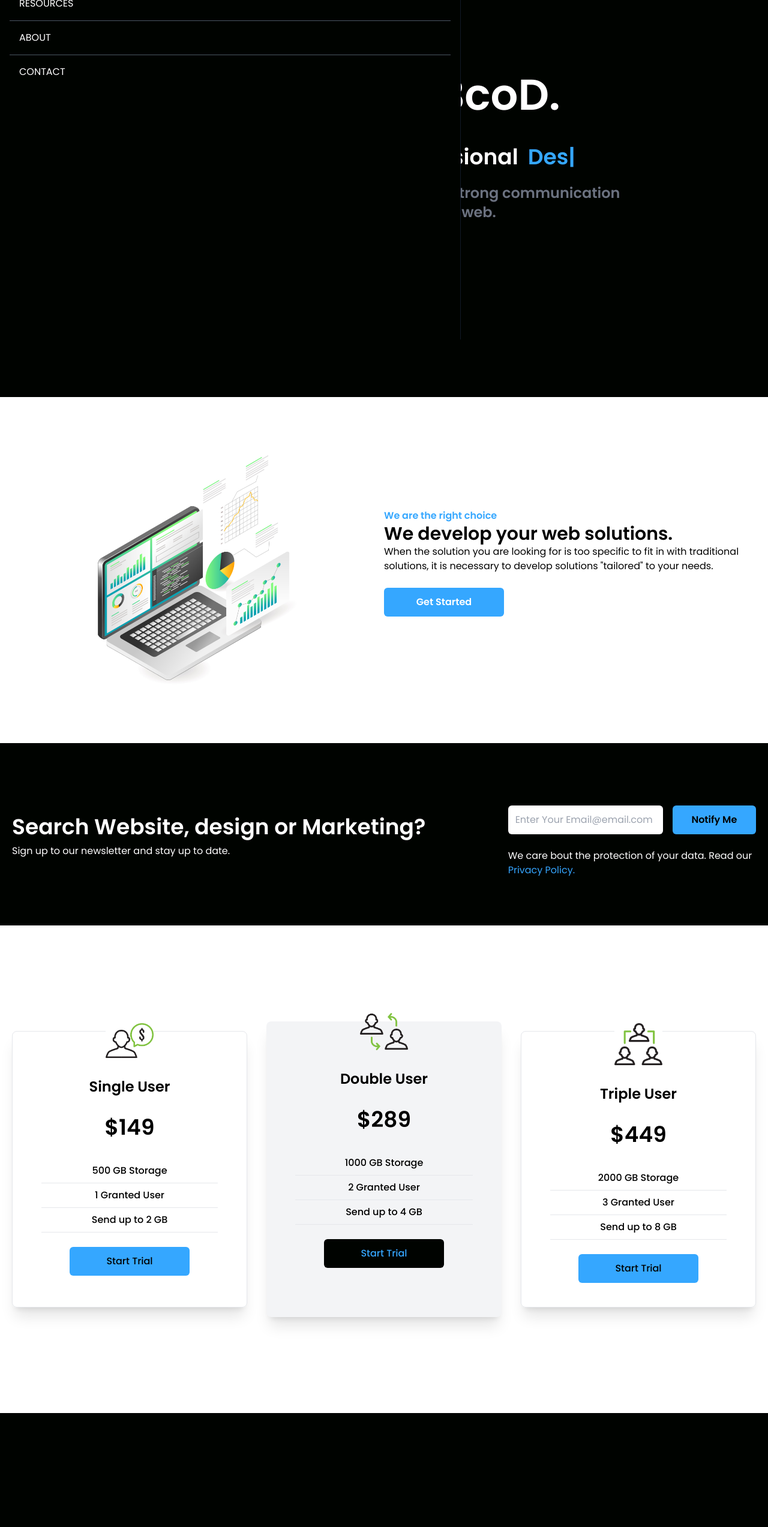
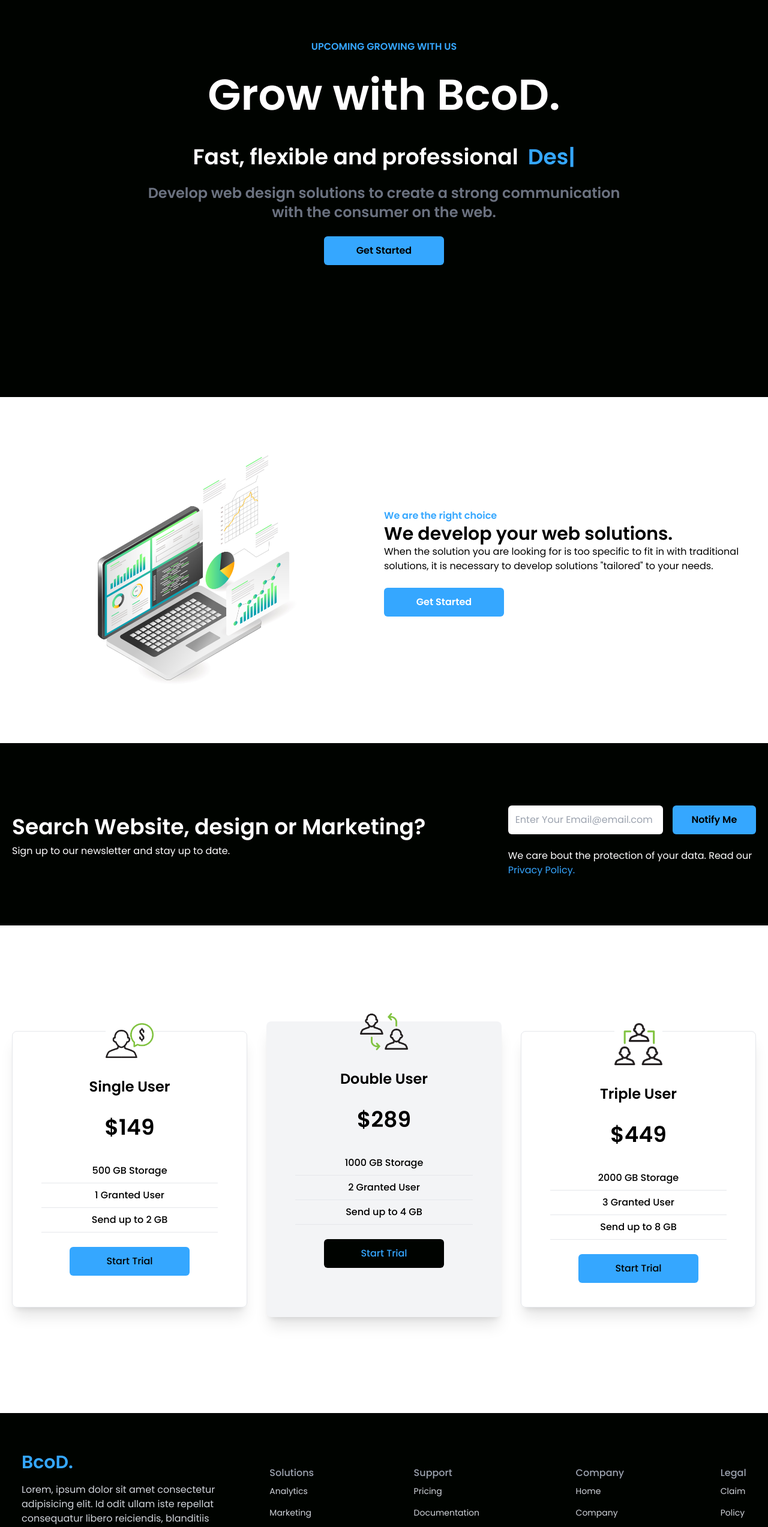
Before and after one commit to JailsonA/Landpage_data, a React (Create React App) app: page / in a window 1280 px wide. Shown: the part 234-2780 px from the top of the page at 60% size. Before the commit the page ends 2590 px from the top, so only its background shows below. Built offline with nearby package versions, Linux system fonts and the light colour scheme.

Commit message:
Footer add OK - debug Navbar

```diff
--- a/src/App.js
+++ b/src/App.js
@@ -1,6 +1,7 @@
 import React from "react";
 import Analytics from "./components/Analytics";
 import Cards from "./components/Cards";
+import Footer from "./components/Footer";
 import Hero from "./components/Hero";
 import Navbar from "./components/Navbar";
 import Newsletter from "./components/Newsletter";
@@ -13,6 +14,7 @@ function App() {
      <Analytics/>
      <Newsletter/>
      <Cards/>
+     <Footer/>
     </div>
   );
 }
--- a/src/components/Analytics.jsx
+++ b/src/components/Analytics.jsx
@@ -3,7 +3,7 @@ import Laptop from "./../assets/laptop.jpg";
 
 const Analytics = () => {
   return (
-    <div className="w-full bg-white py-16 px-4">
+    <div className="w-full bg-white py-16 px-4" id="Analytics">
       <div className="max-w-[1240px] mx-auto grid md:grid-cols-2">
         <img className="w-[500px] mx-auto my-4" src={Laptop} alt="laptop" />
         <div className="flex flex-col justify-center">
--- a/src/components/Cards.jsx
+++ b/src/components/Cards.jsx
@@ -4,7 +4,7 @@ import Double from "../assets/double.png";
 import Triple from "../assets/triple.png";
 const Cards = () => {
   return (
-    <div className="w-full py-[10rem] px-4 bg-white">
+    <div className="w-full py-[10rem] px-4 bg-white" id="Cards">
       <div className="max-w-[1240px] mx-auto grid md:grid-cols-3 gap-8">
         <div className="w-full shadow-xl flex flex-col p-4 border my-4 rounded-lg hover:scale-[1.02] duration-300">
           <img
--- /dev/null
+++ b/src/components/Footer.jsx
@@ -0,0 +1,65 @@
+import React from 'react'
+import {
+    FaDribbbleSquare,
+    FaFacebookSquare,
+    FaGithubSquare,
+    FaInstagram,
+    FaTwitterSquare,
+  } from 'react-icons/fa';
+
+const Footer = () => {
+  return (
+     <div className='max-w-[1240px] mx-auto py-16 px-4 grid lg:grid-cols-3 gap-8 text-gray-300'>
+      <div>
+        <h1 className="w-full text-3xl font-bold text-[#35A7FF] hover:text-white">BcoD.</h1>
+        <p className='py-4'>Lorem, ipsum dolor sit amet consectetur adipisicing elit. Id odit ullam iste repellat consequatur libero reiciendis, blanditiis accusantium.</p>
+        <div className='flex justify-between md:w-[75%] my-6'>
+            <FaFacebookSquare size={30} />
+            <FaInstagram size={30} />
+            <FaTwitterSquare size={30} />
+            <FaGithubSquare size={30} />
+            <FaDribbbleSquare size={30} />
+        </div>
+      </div>
+      <div className='lg:col-span-2 flex justify-between mt-6'>
+    <div>
+        <h6 className='font-medium text-gray-400'>Solutions</h6>
+        <ul>
+            <li className='py-2 text-sm'>Analytics</li>
+            <li className='py-2 text-sm'>Marketing</li>
+            <li className='py-2 text-sm'>Commerce</li>
+            <li className='py-2 text-sm'>Insights</li>
+        </ul>
+    </div>
+    <div>
+        <h6 className='font-medium text-gray-400'>Support</h6>
+        <ul>
+            <li className='py-2 text-sm'>Pricing</li>
+            <li className='py-2 text-sm'>Documentation</li>
+            <li className='py-2 text-sm'>Guides</li>
+            <li className='py-2 text-sm'>API Status</li>
+        </ul>
+    </div>
+    <div>
+        <h6 className='font-medium text-gray-400'>Company</h6>
+        <ul>
+            <li className="py-2 text-sm hover:text-[#35A7FF]"><a href="#Hero">Home</a></li>
+            <li className="py-2 text-sm hover:text-[#35A7FF]"><a href="#Analytics">Company</a></li>
+            <li className="py-2 text-sm hover:text-[#35A7FF]"><a href="#Cards">Service</a></li>
+            <li className="py-2 text-sm hover:text-[#35A7FF]"><a href="#Newsletter">Contact</a></li>
+        </ul>
+    </div>
+    <div>
+        <h6 className='font-medium text-gray-400'>Legal</h6>
+        <ul>
+            <li className='py-2 text-sm'>Claim</li>
+            <li className='py-2 text-sm'>Policy</li>
+            <li className='py-2 text-sm'>Terms</li>
+        </ul>
+    </div>
+      </div>
+    </div>
+  )
+}
+
+export default Footer
--- a/src/components/Hero.jsx
+++ b/src/components/Hero.jsx
@@ -3,7 +3,7 @@ import Typed from "react-typed";
 
 const Hero = () => {
   return (
-    <div className="text-white">
+    <div className="text-white" id="Hero">
       <div className="max-w-[800px] w-full h-screen mx-auto text-center flex flex-col justify-center">
         <p className="text-[#35A7FF] font-bold p-2">UPCOMING GROWING WITH US</p>
         <h1 className="md:text-7xl sm:text-6xl text-4xl font-bold md:py-6">
--- a/src/components/Navbar.jsx
+++ b/src/components/Navbar.jsx
@@ -12,25 +12,23 @@ const Navbar = () => {
 
   return (
     <div className="text-white flex justify-between items-center h-24 max-w-[1200px] mx-auto p-4">
-      <h1 className="w-full text-3xl font-bold text-[#35A7FF]">BcoD.</h1>
+      <h1 className="w-full text-3xl font-bold text-[#35A7FF] hover:text-white">BcoD.</h1>
       <ul className="hidden md:flex">
-        <li className="p-4">Home</li>
-        <li className="p-4">Company</li>
-        <li className="p-4">Resources</li>
-        <li className="p-4">About</li>
-        <li className="p-4">Contact</li>
+        <li className="p-4 hover:text-[#35A7FF]"><a href="#Hero">Home</a></li>
+        <li className="p-4 hover:text-[#35A7FF]"><a href="#Analytics">Company</a></li>
+        <li className="p-4 hover:text-[#35A7FF]"><a href="#Cards">Service</a></li>
+        <li className="p-4 hover:text-[#35A7FF]"><a href="#Newsletter">Contact</a></li>
       </ul>
       <div onClick={handleNav} className="block md:hidden">
-        { !nav ? <AiOutlineClose size={30} /> : <AiOutlineMenu size={30} />}
+        { nav ? <AiOutlineClose size={30} /> : <AiOutlineMenu size={30} />}
       </div>
-      <div className={!nav ? 'fixed left-0 top-0 w-[60%] h-full border-r border-r-gray-900 bg-[#000300] ease-in-out duration-500' : 'fixed left-[-100%]' }>
-        <h1 className="w-full text-3xl font-bold text-[#35A7FF] mt-[1.9rem] m-4">BcoD.</h1>
+      <div className={nav ? 'fixed left-0 top-0 w-[60%] h-full border-r border-r-gray-900 bg-[#000300] ease-in-out duration-500' : 'fixed left-[-100%]' }>
+        <h1 className="w-full text-3xl font-bold text-[#35A7FF] hover:text-white mt-[1.9rem] m-4">BcoD.</h1>
         <ul className="p-4 uppercase">
-          <li className="p-4 border-b border-gray-600">Home</li>
-          <li className="p-4 border-b border-gray-600">Company</li>
-          <li className="p-4 border-b border-gray-600">Resources</li>
-          <li className="p-4 border-b border-gray-600">About</li>
-          <li className="p-4">Contact</li>
+          <li className="p-4 border-b border-gray-600 hover:text-[#35A7FF]"><a href="#Hero">Home</a></li>
+          <li className="p-4 border-b border-gray-600 hover:text-[#35A7FF]"><a href="#Analytics">Company</a></li>
+          <li className="p-4 border-b border-gray-600 hover:text-[#35A7FF]"><a href="#Cards">Service</a></li>
+          <li className="p-4 hover:text-[#35A7FF]"><a href="#Newsletter">Contact</a></li>
         </ul>
       </div>
     </div>
--- a/src/components/Newsletter.jsx
+++ b/src/components/Newsletter.jsx
@@ -2,7 +2,7 @@ import React from "react";
 
 const Newsletter = () => {
   return (
-    <div className="w-full text-white py-16 px-4">
+    <div className="w-full text-white py-16 px-4" id="Newsletter">
       <div className="max-w-[1240px] mx-auto grid lg:grid-cols-3 items-center">
         <div className="lg:col-span-2">
           <h1 className="md:text-4xl sm:text-3xl text-2xl font-bold py-2">Search Website, design
```
